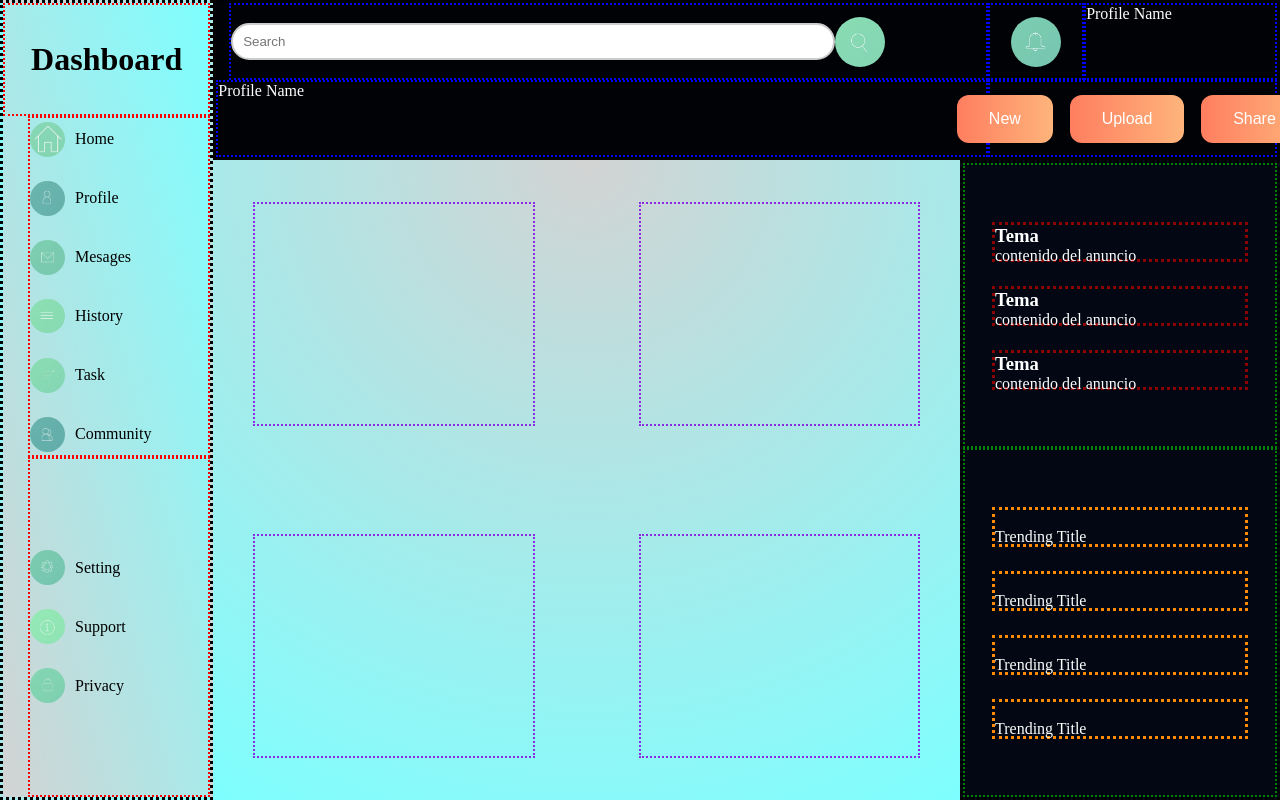
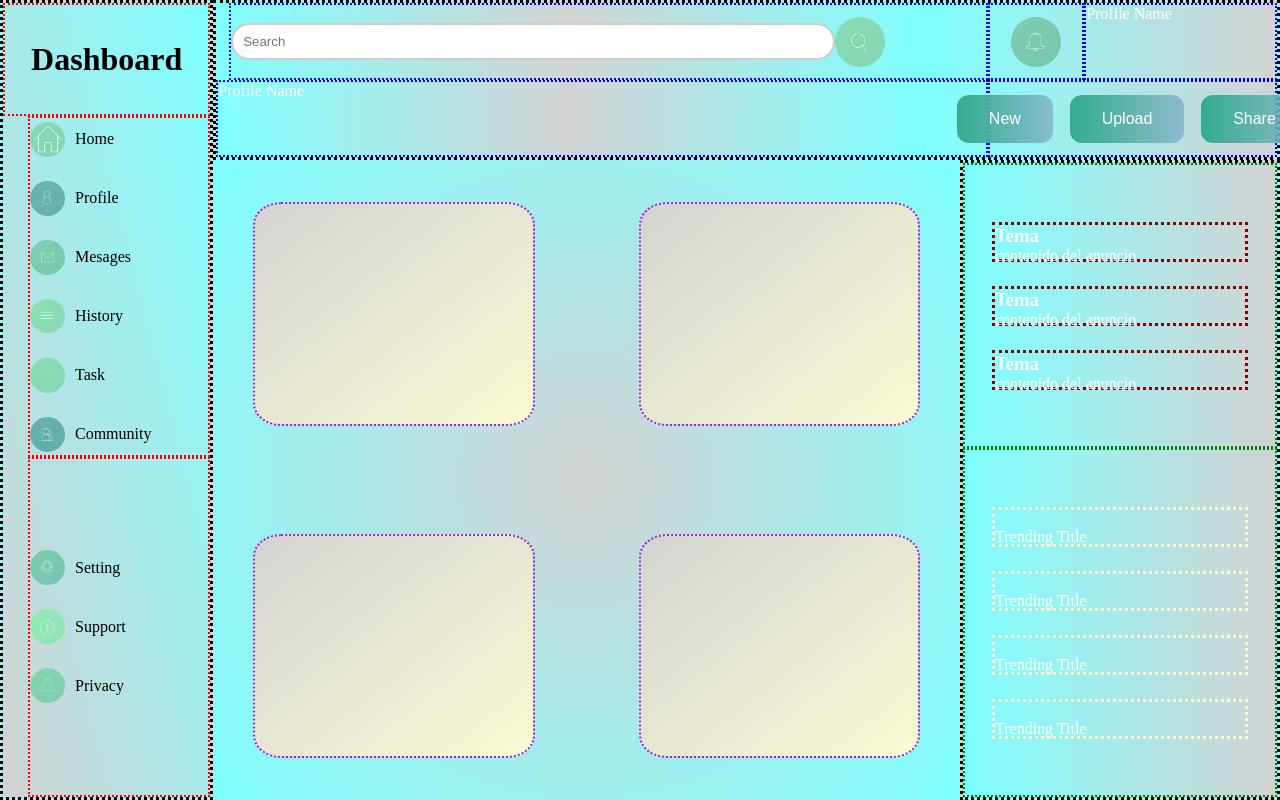
Before and after one commit to Leonidas314/Admin-Dashboard, a plain HTML site: page index.html in a window 1280 px wide. Shown: the top 800 px of the page. Drawn offline with Linux system fonts and the light colour scheme.

Commit message:
Background to header, projectDiv and side-div

```diff
--- a/style.css
+++ b/style.css
@@ -9,6 +9,7 @@ body{
     height: 100vh;
     color: white;
 }
+
 #main-container{
     display: grid;
     height: 100%;
@@ -79,7 +80,7 @@ body{
     display: grid;
     grid-template-columns: 4fr 0.5fr 1fr;
     grid-template-rows: 1fr 1fr;
-    background:rgb(1, 2, 6);
+    background: linear-gradient(to right, rgba(0, 255, 255, 0.5),lightgrey,rgba(0, 255, 255, 0.505),lightgrey);
 }
 .headerDivs{
     border: 2px dotted blue;
@@ -121,19 +122,22 @@ body{
     align-items: center;
     justify-content: center;
     gap: 3vh;
-    background: radial-gradient(circle at center top ,lightgrey, rgba(0, 255, 255, 0.506));
+    background: radial-gradient(circle at center ,lightgrey, rgba(0, 255, 255, 0.506));
 }
 .project{
     border: 2px dotted blueviolet;
     height: 28vh;
     width: 22vw;
     justify-self: center;
+    background: linear-gradient(to left top, lightgoldenrodyellow,lightgrey);
+    border-radius: 10%;
 }
 .side-container{
     grid-area: auto;
     display: grid;
     grid-row: 1fr 1fr;
-    background:rgb(2, 7, 19)}
+    background:linear-gradient(to right, rgba(0, 255, 255, 0.506), lightgrey)
+}
 
 .side-container > div{
     border: 2px dotted green;
@@ -163,7 +167,7 @@ body{
 .trending{
     height: 5vh;
     width: 20vw;
-    border: 3px dotted darkorange;
+    border: 3px dotted lightgoldenrodyellow;
 }
 
 #buttonsDiv{
@@ -174,7 +178,7 @@ body{
     gap: 1vw;
 }
 .headerButton {
-    background: linear-gradient(to right, #ff7e5f, #feb47b);
+    background: linear-gradient(to right, #33ad8d, #85b4ccda);
     border: none;
     color: white;
     padding: 15px 32px;
```
